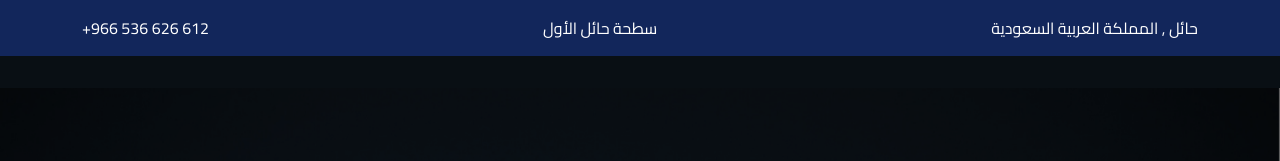
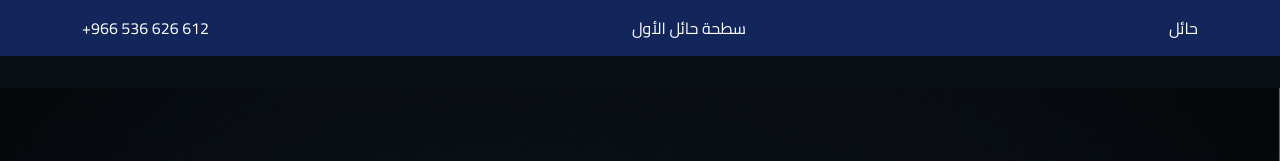
Before and after one commit to HailAlawal/satt7a, a plain HTML site: page index.html in a window 1280 px wide. Shown: the top 161 px of the page. Drawn offline with nearby package versions, Linux system fonts and the light colour scheme.

Commit message:
Update index.html navbar

```diff
--- a/index.html
+++ b/index.html
@@ -19,7 +19,7 @@
             <span class="mb-0">+966 536 626 612</span>
             <span class="mb-0">سطحة حائل الأول</span>
 
-            <span class="navbar-brad mb-0">حائل , المملكة العربية السعودية</span>
+            <span class="navbar-brad mb-0">حائل </span>
         </div>
     </nav>
 
```
